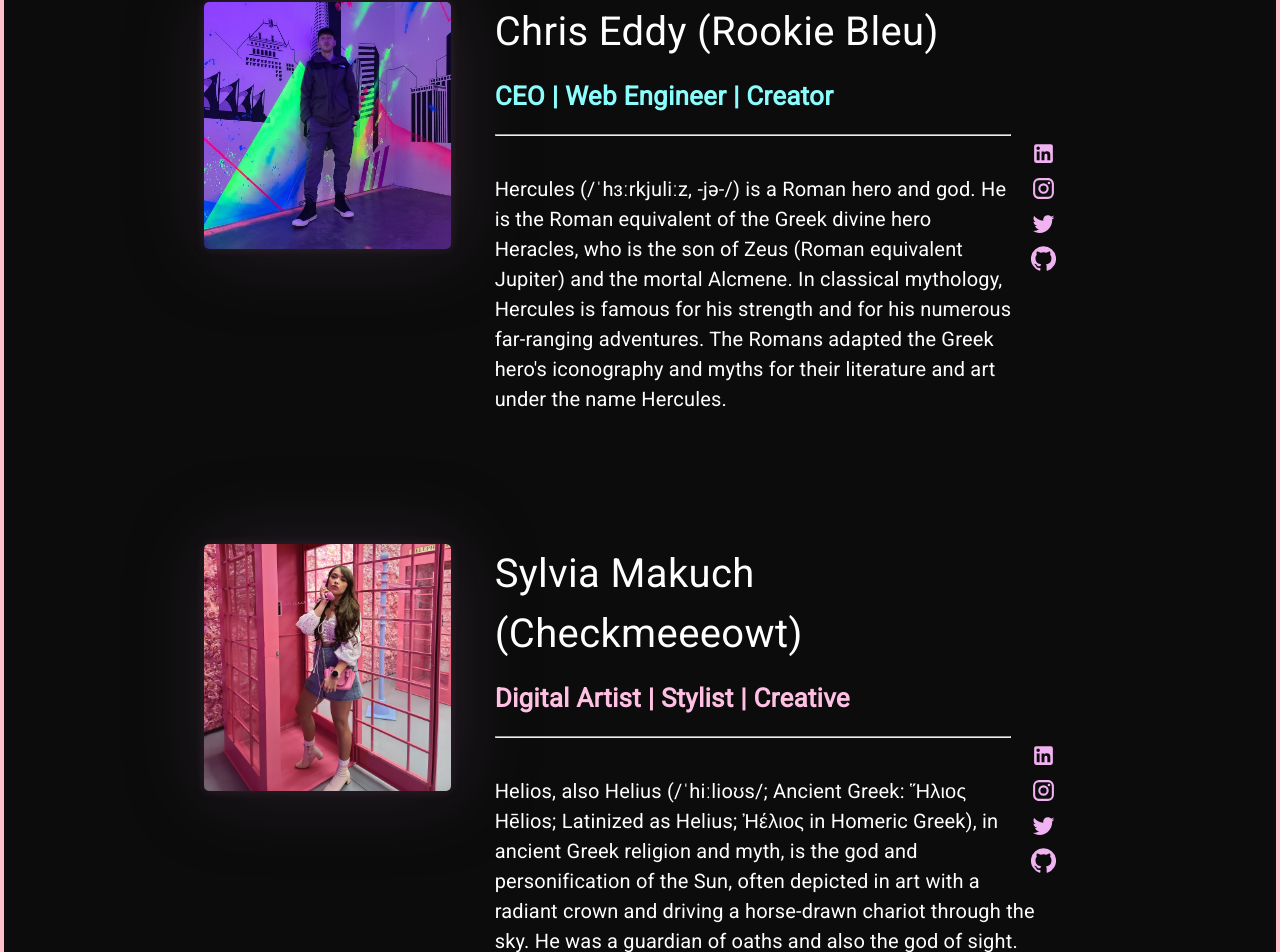
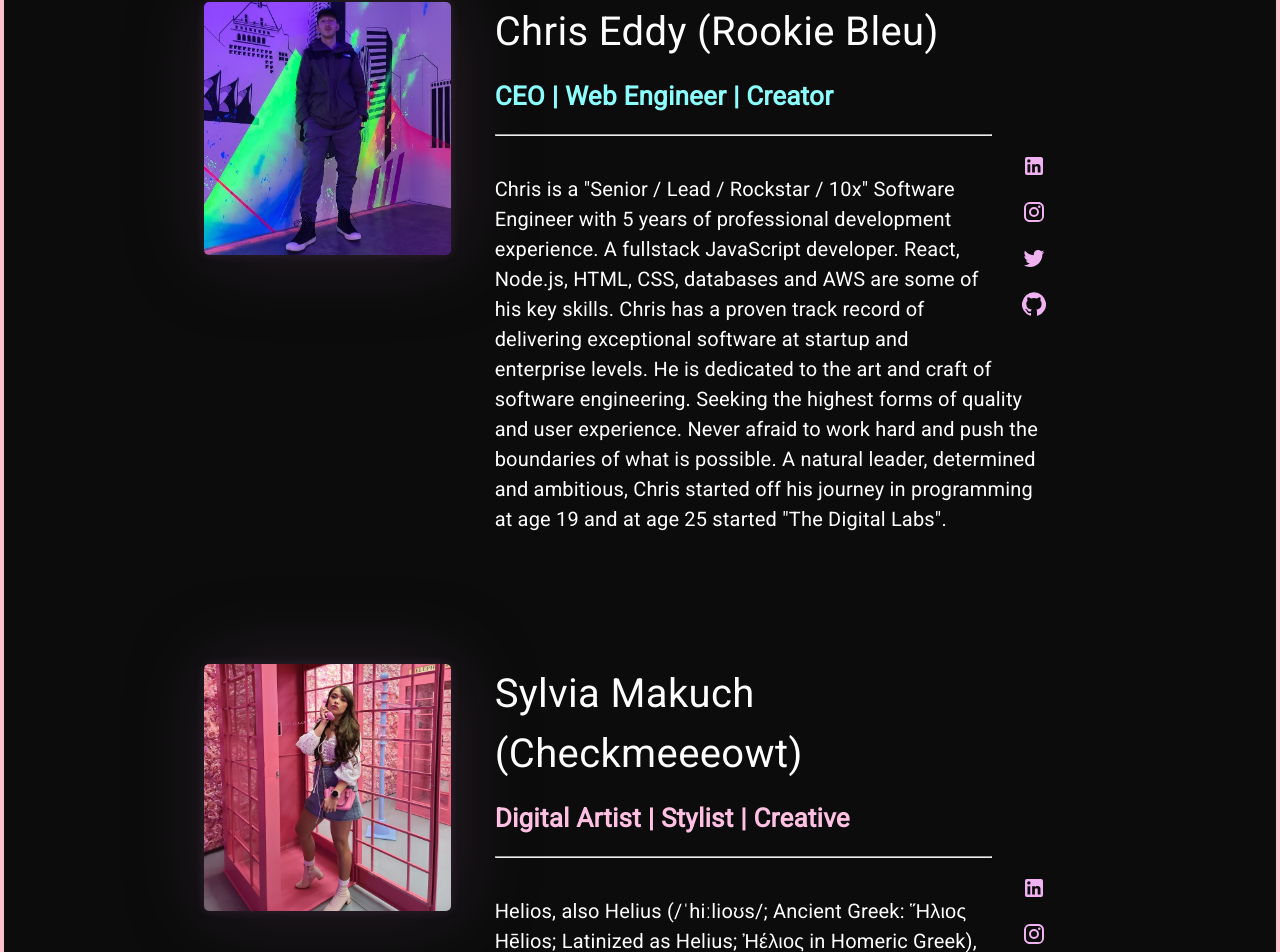
Before and after one commit to the-digital-labs/thedigitallabs.io, a React (Create React App) app: page / in a window 1280 px wide. Shown: the part 5305-6257 px from the top of the page. Built offline with nearby package versions, Linux system fonts and the light colour scheme.

Commit message:
update Team socials and Chris bio

```diff
--- a/src/components/Team.js
+++ b/src/components/Team.js
@@ -62,14 +62,17 @@ const useStyles = makeStyles((theme) => ({
 
   },
   profileIcons: {
-    color: '#f0b2f1',
     float: 'right',
-    margin: 10,
+    margin: 20,
     display: 'inline-grid'
   },
   profileIcon: {
-    margin: '5px 10px 5px 10px',
-    fontSize: 25
+    padding: '8px 10px 8px 10px',
+    fontSize: 25,
+    color: '#f0b2f1',
+    '&:hover': {
+      color: 'white',
+    }
   }
 }));
 
@@ -92,15 +95,27 @@ const Team = (props) => {
               <Typography className={classes.profileName}>Chris Eddy (Rookie Bleu)</Typography>
               <Typography className={classes.profileTitle}>CEO | Web Engineer | Creator</Typography>
               <div className={classes.profileIcons}>
-                <LinkedInIcon className={classes.profileIcon}/>
-                <InstagramIcon className={classes.profileIcon}/>
-                <TwitterIcon className={classes.profileIcon}/>
-                <GitHubIcon className={classes.profileIcon}/>
+                <a className={classes.profileIcon} href="https://www.linkedin.com/in/chris-eddy-394784160/" target="__blank">
+                  <LinkedInIcon />
+                </a>
+                <a className={classes.profileIcon} href="https://www.instagram.com/rookie.bleu/" target="__blank">
+                  <InstagramIcon />
+                </a>
+                <a className={classes.profileIcon} href="https://twitter.com/RookieBleu" target="__blank">
+                  <TwitterIcon />
+                </a>
+                <a className={classes.profileIcon} href="https://github.com/ChrisEddy" target="__blank">
+                  <GitHubIcon />
+                </a>
               </div>
               <hr className={classes.profileDivider}/>
               <Typography className={classes.profileDescription}>
-                Hercules (/ˈhɜːrkjuliːz, -jə-/) is a Roman hero and god. He is the Roman equivalent of the Greek divine hero Heracles, who is the son of Zeus (Roman equivalent Jupiter) and the mortal Alcmene. In classical mythology, Hercules is famous for his strength and for his numerous far-ranging adventures.
-The Romans adapted the Greek hero's iconography and myths for their literature and art under the name Hercules.
+                Chris is a "Senior / Lead / Rockstar / 10x" Software Engineer with 5 years of professional development experience.
+                A fullstack JavaScript developer. React, Node.js, HTML, CSS, databases and AWS are some of his key skills.
+                Chris has a proven track record of delivering exceptional software at startup and enterprise levels.
+                He is dedicated to the art and craft of software engineering. Seeking the highest forms of quality and user experience.
+                Never afraid to work hard and push the boundaries of what is possible.
+                A natural leader, determined and ambitious, Chris started off his journey in programming at age 19 and at age 25 started "The Digital Labs".
               </Typography>
             </Grid>
           </Grid>
@@ -115,10 +130,12 @@ The Romans adapted the Greek hero's iconography and myths for their literature a
               <Typography className={classes.profileName}>Sylvia Makuch (Checkmeeeowt)</Typography>
               <Typography className={classes.profileTitle} style={{color: '#ffc0e3'}}>Digital Artist | Stylist | Creative</Typography>
               <div className={classes.profileIcons}>
-                <LinkedInIcon className={classes.profileIcon}/>
-                <InstagramIcon className={classes.profileIcon}/>
-                <TwitterIcon className={classes.profileIcon}/>
-                <GitHubIcon className={classes.profileIcon}/>
+                <a className={classes.profileIcon} href="https://www.linkedin.com/in/sylvia-makuch-6baa4a66/" target="__blank">
+                  <LinkedInIcon />
+                </a>
+                <a className={classes.profileIcon} href="https://www.instagram.com/check.meeeowtt/" target="__blank">
+                  <InstagramIcon />
+                </a>
               </div>
               <hr className={classes.profileDivider}/>
               <Typography className={classes.profileDescription}>
@@ -137,10 +154,9 @@ The Romans adapted the Greek hero's iconography and myths for their literature a
               <Typography className={classes.profileName}>Taj Isiah</Typography>
               <Typography className={classes.profileTitle} style={{color: 'rgb(255 248 170)'}}>Videographer | Photographer | Productions</Typography>
               <div className={classes.profileIcons}>
-                <LinkedInIcon className={classes.profileIcon}/>
-                <InstagramIcon className={classes.profileIcon}/>
-                <TwitterIcon className={classes.profileIcon}/>
-                <GitHubIcon className={classes.profileIcon}/>
+                <a className={classes.profileIcon} href="https://www.instagram.com/tajisiah/" target="__blank">
+                  <InstagramIcon />
+                </a>
               </div>
               <hr className={classes.profileDivider}/>
               <Typography className={classes.profileDescription}>
```
Also changed, not shown: src/media/chris1.jpg.
